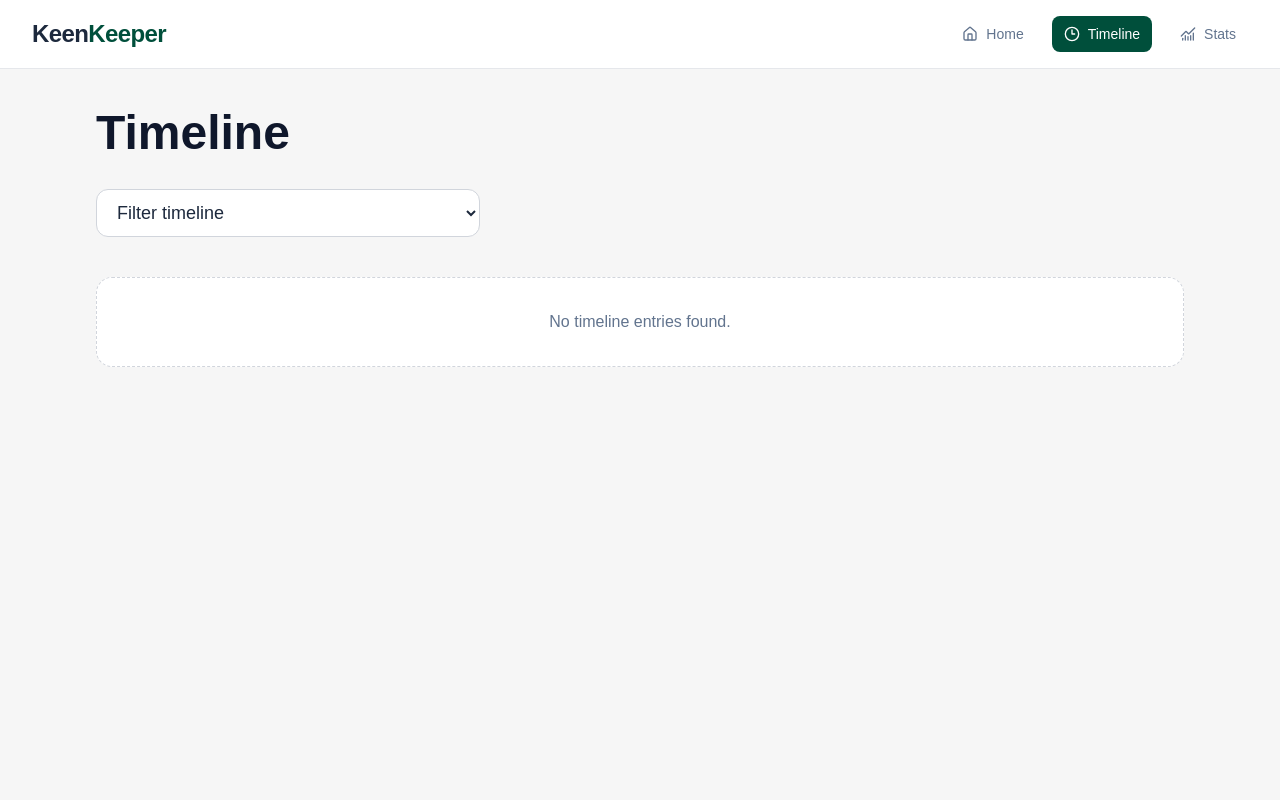
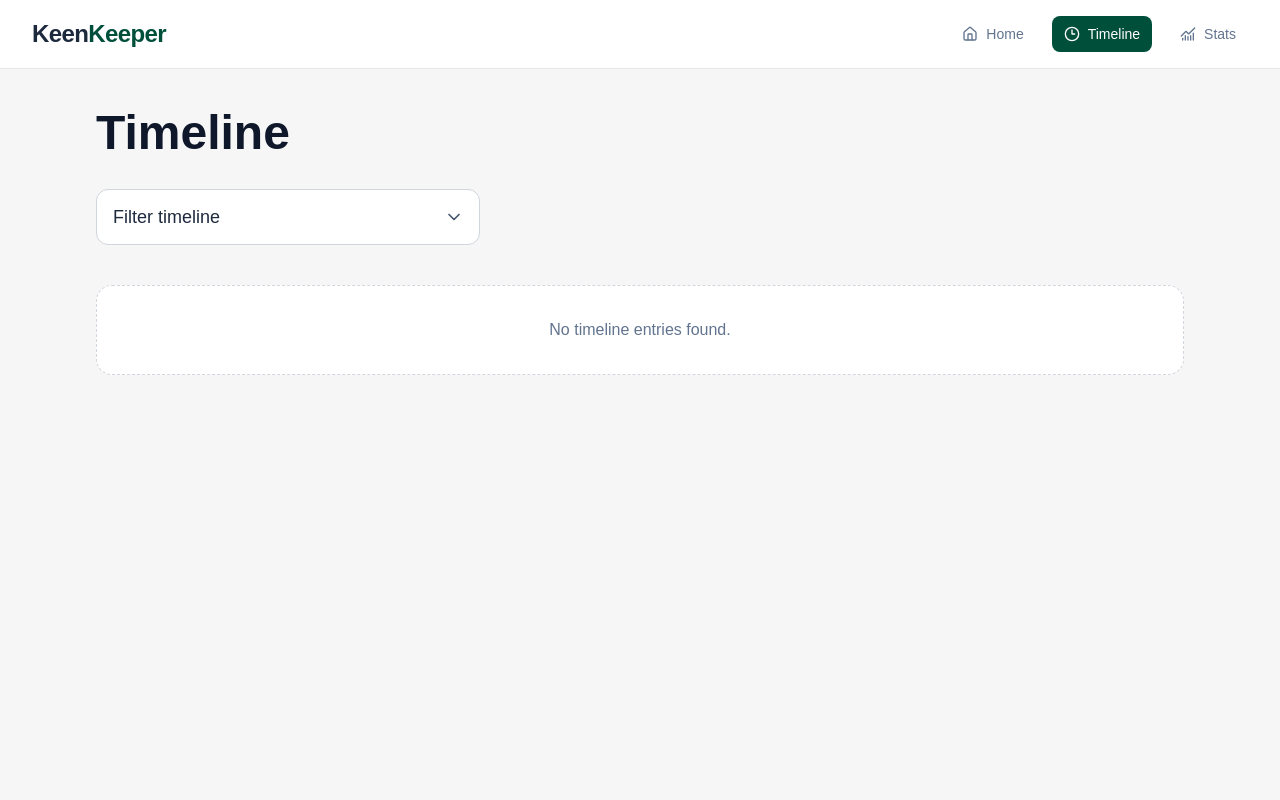
Before and after one commit to t0wk1r/keenkeeper, a Next.js app: page /timeline in a window 1280 px wide. Shown: the top 800 px of the page. Built offline with nearby package versions, Linux system fonts and the light colour scheme.

Commit message:
timeline filter modify

```diff
--- a/components/TimelineFilter.tsx
+++ b/components/TimelineFilter.tsx
@@ -1,5 +1,6 @@
 'use client';
 
+import { ChevronDown } from 'lucide-react';
 import { InteractionType } from '@/types';
 
 interface Props {
@@ -9,15 +10,21 @@ interface Props {
 
 export default function TimelineFilter({ value, onChange }: Props) {
   return (
+    <div className="relative w-full max-w-sm">
       <select
         value={value}
         onChange={(e) => onChange(e.target.value as 'all' | InteractionType)}
-      className="w-full max-w-sm rounded-xl border border-gray-300 bg-white px-4 py-3 text-lg text-slate-800 outline-none ring-0"
+        className="h-14 w-full appearance-none rounded-xl border border-gray-300 bg-white pl-4 pr-12 text-lg text-slate-800 outline-none transition focus:border-emerald-700 focus:ring-2 focus:ring-emerald-200"
       >
         <option value="all">Filter timeline</option>
         <option value="text">Text</option>
         <option value="call">Call</option>
         <option value="video">Video</option>
       </select>
+
+      <div className="pointer-events-none absolute inset-y-0 right-4 flex items-center text-slate-600">
+        <ChevronDown className="h-5 w-5" />
+      </div>
+    </div>
   );
 }
```
Lines whose indentation alone changed are shown as unchanged.
